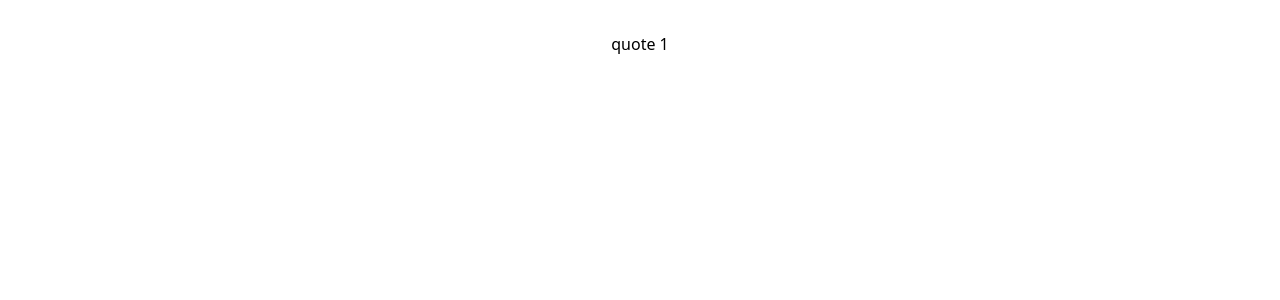
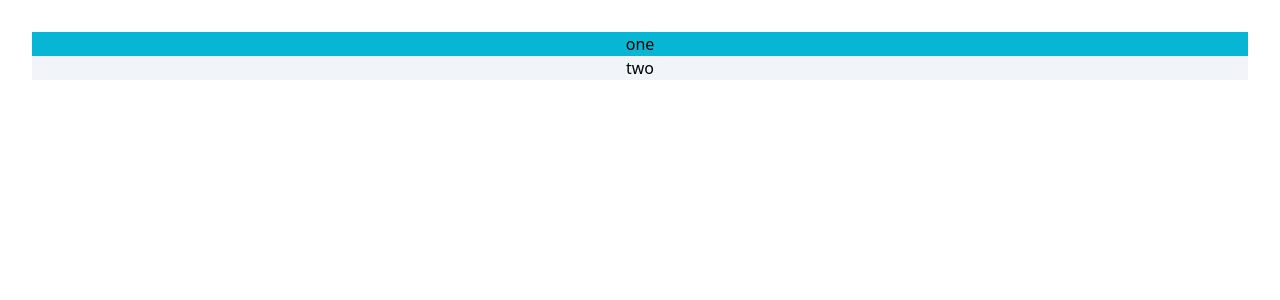
Before and after one commit to w7595wen/React-Project, a React (Vite) app in the folder vite-project/: page / in a window 1280 px wide. Shown: the top 300 px of the page. Built offline with nearby package versions, Linux system fonts and the light colour scheme.

Commit message:
started styling box

```diff
--- a/vite-project/src/QuoteBox1.jsx
+++ b/vite-project/src/QuoteBox1.jsx
@@ -1,5 +1,10 @@
 const QuoteBox1 = (props) => {
-  return <div>quote 1</div>;
+  return (
+    <div className="flex flex-col">
+      <div className="bg-cyan-500">one</div>
+      <div className="bg-slate-100"> two </div>
+    </div>
+  );
 };
 
 export default QuoteBox1;
```
